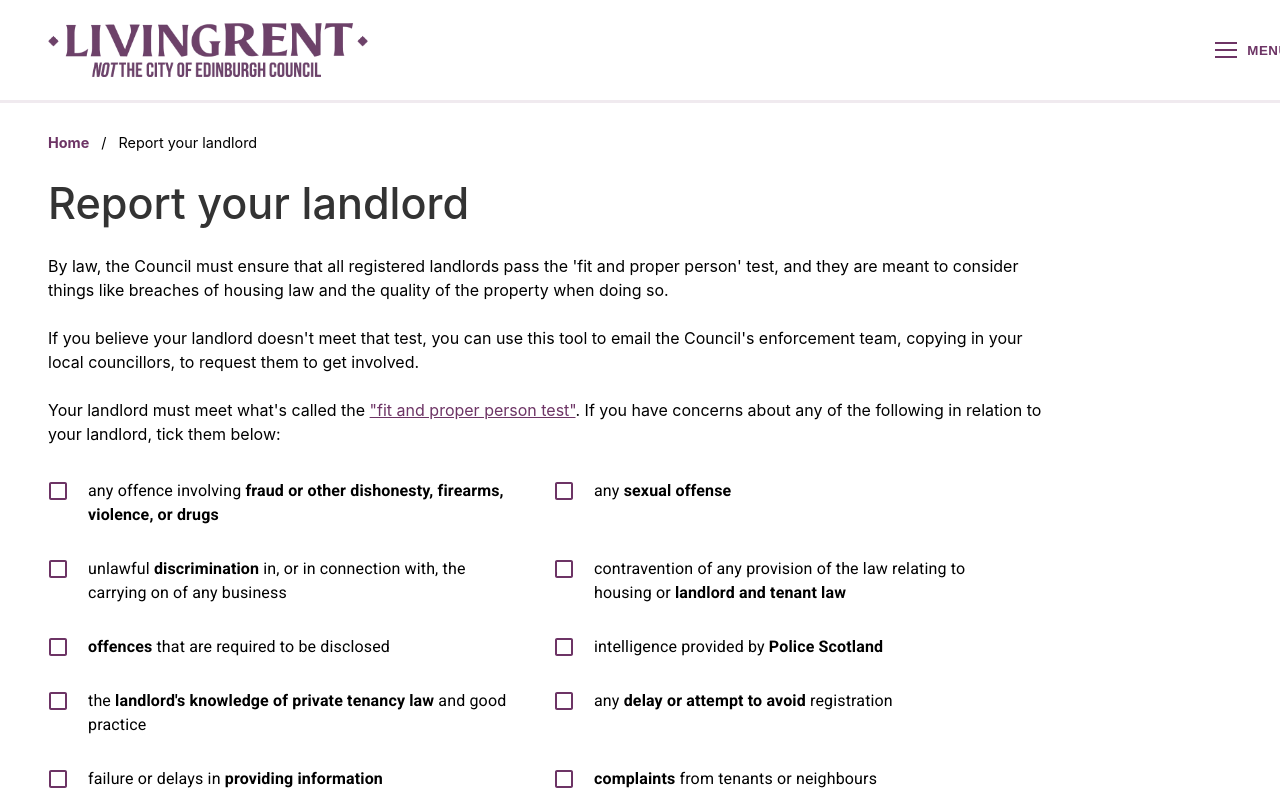
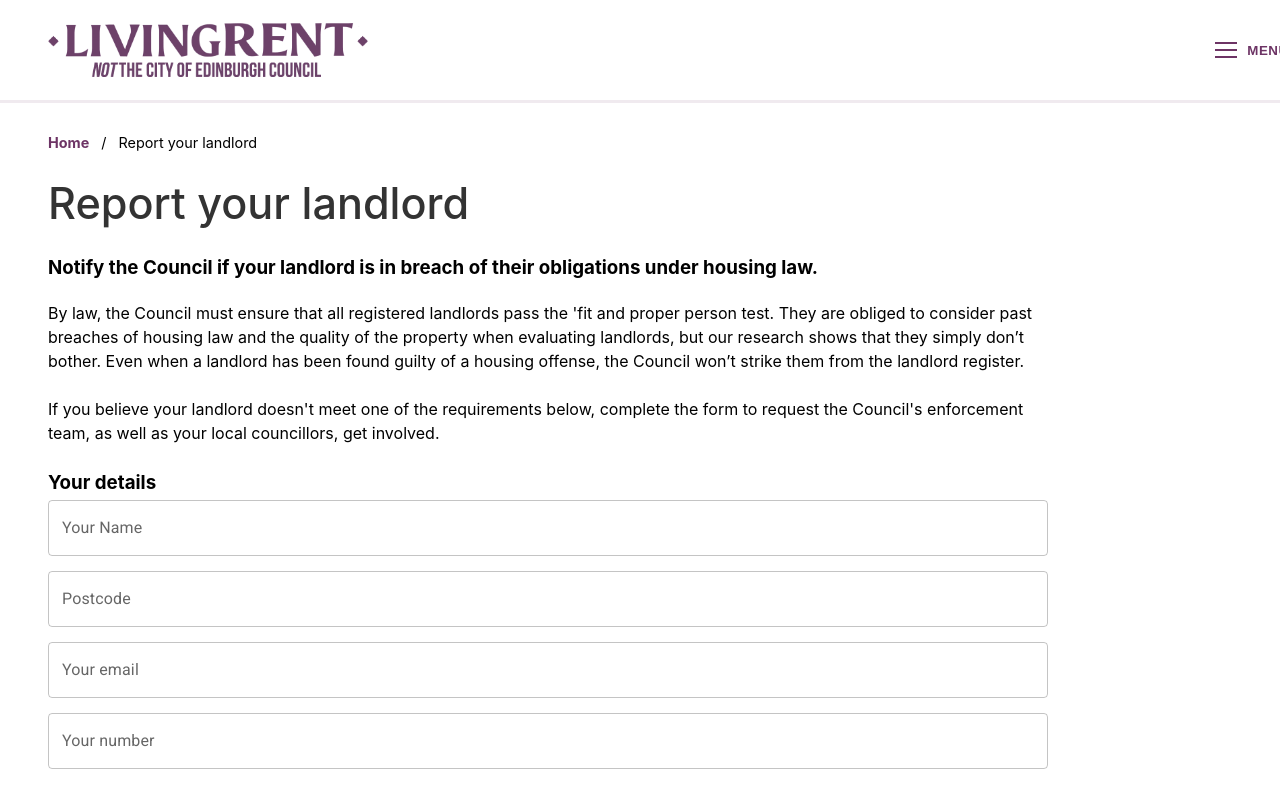
Before and after one commit to gordonmaloney/notecc, a React (Create React App) app: page /report in a window 1280 px wide. Built offline with nearby package versions, Linux system fonts and the light colour scheme; the HTML template or start-up script is replaced by a standard one.

Commit message:
updated copy

```diff
--- a/src/App.js
+++ b/src/App.js
@@ -10,7 +10,7 @@ import {
 import Report from "./Pages/Report";
 import Repairs from "./Pages/Repairs";
 import Footer from "./Components/Footer";
-import TolerableStandard from "./Pages/TolerableStandard";
+import RepairingStandard from "./Pages/RepairingStandard";
 import FPP from "./Pages/FPP";
 import ScrollToTop from "./Components/ScrollToTop";
 import TheCampaign from "./Pages/TheCampaign";
@@ -35,7 +35,9 @@ const App = () => {
 						<Route path="/report" element={<Report />} />
 						<Route path="/repairs" element={<Repairs />} />
 
-						<Route path="/tolerable" element={<TolerableStandard />} />
+						<Route path="/repairingstandard" element={<RepairingStandard />} />
+												<Route path="/tolerable" element={<RepairingStandard />} />
+
 						<Route path="/fpp" element={<FPP />} />
 
 						<Route path="/campaign" element={<TheCampaign />} />
--- a/src/Mailer/Mailer.jsx
+++ b/src/Mailer/Mailer.jsx
@@ -350,8 +350,7 @@ const Mailer = ({
         <div>
           <FormControl component="fieldset">
             <legend style={{padding: 0}}>
-              Do you want to share your details with Living Rent, in case we
-              need to contact you to discuss it more?
+         Are you happy to share your details with Living Rent, in case we need to contact you by phone or email to discuss supporting you with your case? You can read <a href="https://www.livingrent.org/privacy" target="_blank" rel="noopener noreferrer">our privacy policy here</a>.
             </legend>
             <RadioGroup
               row
--- a/src/Mailer/Prompts.jsx
+++ b/src/Mailer/Prompts.jsx
@@ -17,8 +17,30 @@ import {
   CheckBoxStyle,
 } from "../MUIStyles";
 import ReactMarkdown from "react-markdown";
+import { Link } from "react-router-dom";
 
 const tolerableStandardNew = [
+	{
+		requirement: "not **wind and water tight**",
+	},
+	{
+		requirement: "not **reasonably fit for human habitation**",
+	},
+{
+	requirement: "supply of **water, gas, and electricit** not in a reasonable state of repair",
+},
+{
+	requirement: "**fittings, fixtures, appliances and furnishings** not in a reasonable state of repair",
+},
+{
+	requirement: "no satisfactory provision for **food storage and preparation**",
+},
+{
+	requirement: "**common parts of the house** cannot be safely accessed",
+},
+{
+	requirement: "**common tenement door** not secure",
+},
 	{
 		requirement: "is not **structurally stable**",
 	},
@@ -73,125 +95,35 @@ const tolerableStandardNew = [
 	},
 ];
 
-const tolerableStandard = [
+const FPPCriteria = [
 {
-		requirement: "be structurally stable",
-		explanation: "this provision is mainly aimed at problems of subsidence",
+	requirement: "contravention of any provision of the law relating to housing or landlord and tenant law"
 },
 {
-		requirement: "be substantially free from rising or penetrating damp",
-		explanation:
-			"it is important to note the use of the term 'substantially free', not 'completely free', and to note also that the standard does not extend to condensation dampness, although that may be covered by the next point",
+	requirement: "the landlord's knowledge of private tenancy law and good practice"
 },
 {
-		requirement:
-			"have satisfactory provision for natural and artificial lighting, for ventilation and for heating",
-		explanation:
-			"Adequate natural lighting under good weather conditions should be available in rooms intended for sleeping, sitting or eating meals. A test for this is whether normal domestic activities can be undertaken without the aid of artificial light. Ventilation is thought to mean that fresh air can circulate easily to all rooms",
-	},
-	{ requirement: "have satisfactory thermal insulation", explanation: "" },
-	{
-		requirement:
-			"have an adequate piped supply of wholesome water available within the house",
-		explanation: "The water supply is for domestic use",
+	requirement: "any delay or attempt to avoid registration"
 },
 {
-		requirement:
-			"have a sink provided with a satisfactory supply of both hot and cold water within the house",
-		explanation: "",
+	requirement: "failure or delays in providing information"
 },
 {
-		requirement:
-			"have a water closet, or waterless closet, available for the exclusive use of the occupants of the house and suitably located within the house",
-		explanation:
-			"The toilet should be accessible to occupants without compromising their privacy and should be adequately lit and ventilated",
+	requirement: "complaints from tenants or neighbours"
 },
 {
-		requirement:
-			"have a fixed bath or shower and a wash-hand basin, all of which must have a satisfactory supply of hot and cold water and be suitably located in the house",
-		explanation: "",
+	requirement: "information about the physical condition of the property"
 },
 {
-		requirement:
-			"have an effective system for the drainage and disposal of foul and surface water",
-		explanation:
-			"Factors taken into account are the capacity of the system, susceptibility to leakages or blockages and whether foul air from sewage can enter the building",
+	requirement: "judgements against the landlord by the Housing and Property Chamber of the First Tier Tribunal (FTT)"
 },
 {
-		requirement:
-			"have a supply of electricity, where electricity is supplied to the property, that complies with the relevant requirements in relation to electrical installation for that supply and is adequate and safe to use",
-		explanation: "",
+	requirement: "any offence involving fraud or other dishonesty, firearms, violence, or drugs"
 },
 {
-		requirement:
-			"have satisfactory facilities for the cooking of food within the house",
-		explanation:
-			"This does not necessarily mean that a cooker is actually installed, but as a minimum that there is the means of installing a gas or electric appliance",
+	requirement: "any sexual offense"
 },
-	{
-		requirement:
-			"have satisfactory access to all external doors and outbuildings",
-		explanation:
-			"If there is no adequate means of access to a house then there may be a breach of the landlord's repairing obligation.",
-	},
-	{
-		requirement:
-			"satisfactory equipment installed for detecting fire, and for giving warning of fire or suspected fire",
-		explanation: "",
-	},
-	{
-		requirement:
-			"satisfactory equipment installed for detecting, and for giving warning of, carbon monoxide present in a concentration that is hazardous to health",
-		explanation: "",
-	},
-];
-
-const FPPCriteria = [
-	{
-		requirement:
-			"any offence involving **fraud or other dishonesty, firearms, violence, or drugs**",
-	},
-	{
-		requirement: "any **sexual offense**",
-	},
-	{
-		requirement:
-			"unlawful **discrimination** in, or in connection with, the carrying on of any business",
-	},
-	{
-		requirement:
-			"contravention of any provision of the law relating to housing or **landlord and tenant law**",
-	},
-	{
-		requirement: "**offences** that are required to be disclosed",
-	},
-	{
-		requirement: "intelligence provided by **Police Scotland**",
-	},
-	{
-		requirement:
-			"the **landlord's knowledge of private tenancy law** and good practice",
-	},
-	{
-		requirement: "any **delay or attempt to avoid** registration",
-	},
-	{
-		requirement: "failure or delays in **providing information**",
-	},
-	{
-		requirement: "**complaints** from tenants or neighbours",
-	},
-	{
-		requirement:
-			"issues arising from registration or property management in **other local authority areas**",
-	},
-	{
-		requirement: "information about the **physical condition** of the property",
-	},
-	{
-		requirement:
-			"adverse decisions by the Housing and Property Chamber of the **First Tier Tribunal** (FTT)",
-	},
+{ requirement: "unlawful discrimination in, or in connection with, the carrying on of any business"}
 ];
 
 /** Single checkbox row */
@@ -285,7 +217,7 @@ const Prompts = ({ issue, blankTemplate }) => {
 	const handlePrompts = useCallback(() => {
 
 
-		const standardsText = `The following are aspects of the Tolerable Standard which my property does not meet:\n- ${standardsNotMet
+		const standardsText = `The following are aspects of the Repairing Standard which my property does not meet:\n- ${standardsNotMet
 			.map((st) => st.replaceAll("*", ""))
 			.join("\n- ")}`;
 
@@ -345,16 +277,62 @@ const Prompts = ({ issue, blankTemplate }) => {
 	if (stage === "prompts") {
 		return (
 			<div>
+				<h3 style={{marginBottom: '0'}}>Your details</h3>
+
+
+				<TextField
+					label="Your Name"
+					variant="outlined"
+					value={userName}
+					sx={TextFieldStyle}
+					onChange={(e) => setUserName(e.target.value)}
+					fullWidth
+				/>
+
+				<FetchTarget
+					postcode={postcode}
+					setPostcode={setPostcode}
+					adminDivisions={adminDivisions}
+					setAdminDivisions={setAdminDivisions}
+				/>
+
+				<EmailInput
+					userEmail={userEmail}
+					setUserEmail={setUserEmail}
+					emailClient={emailClient}
+					setEmailClient={setEmailClient}
+				/>
+
+				<TextField
+					label="Your number"
+          variant="outlined"
+					value={userNumber}
+					sx={TextFieldStyle}
+					onChange={(e) => setUserNumber(e.target.value)}
+					fullWidth
+				/>
+
+
+				<h3 style={{marginBottom: '0'}}>Your situation</h3>
+
+	<TextField
+					label="Your Story"
+          variant="outlined"
+          placeholder="Give as much detail about your situation as you can here - this will be incorporated into the body of your message to the Council"
+					value={userStory}
+					sx={TextFieldStyle}
+					onChange={(e) => setUserStory(e.target.value)}
+					multiline
+					rows={4}
+					fullWidth
+				/>
+
+
+
+
 				{issue === "repair" && (
 					<>
-						Your property must meet what's called the{" "}
-						<a href="../tolerable" target="_blank" rel="noreferrer">
-							"Tolerable Standard"
-						</a>
-						, and the Council is required to take action if it doesn't. To meet
-						the Tolerable Standard, your home must meet all of the following
-						criteria. Use the buttons below to say if any of the following apply
-						to your home:
+					In addition to the above, it can help strengthen your case to show clearly the ways in which your home fails to meet the Government’s <Link to="/repairingstandard">Repairing Standard</Link>. You can tick any of the following boxes that apply to your situation, and they will be incorporated into the draft message:
 						<br />
 						<div style={{ margin: "1.5rem 0" }}>
 							<Checklist
@@ -387,49 +365,10 @@ const Prompts = ({ issue, blankTemplate }) => {
 
 				<br />
 
-				<TextField
-					label="Your Name"
-					variant="outlined"
-					value={userName}
-					sx={TextFieldStyle}
-					onChange={(e) => setUserName(e.target.value)}
-					fullWidth
-				/>
 
-				<TextField
-					label="Your Story"
-          variant="outlined"
-          placeholder="Give as much detail about your situation as you can here"
-					value={userStory}
-					sx={TextFieldStyle}
-					onChange={(e) => setUserStory(e.target.value)}
-					multiline
-					rows={4}
-					fullWidth
-				/>
 
-				<FetchTarget
-					postcode={postcode}
-					setPostcode={setPostcode}
-					adminDivisions={adminDivisions}
-					setAdminDivisions={setAdminDivisions}
-				/>
 
-				<EmailInput
-					userEmail={userEmail}
-					setUserEmail={setUserEmail}
-					emailClient={emailClient}
-					setEmailClient={setEmailClient}
-				/>
 
-				<TextField
-					label="Your number"
-          variant="outlined"
-					value={userNumber}
-					sx={TextFieldStyle}
-					onChange={(e) => setUserNumber(e.target.value)}
-					fullWidth
-				/>
 
 				<Tooltip
 					title="Make sure you have filled out all the questions above"
--- a/src/PageList.jsx
+++ b/src/PageList.jsx
@@ -29,8 +29,8 @@ export const PageList = [
   },
 
   {
-    title: "The Tolerable Standard",
-    path: "/tolerable",
+    title: "The Repairing Standard",
+    path: "/repairingstandard",
     highlight: false,
     feature: false,
     col: 2,
--- a/src/Pages/Landing.jsx
+++ b/src/Pages/Landing.jsx
@@ -11,28 +11,19 @@ const Landing = () => {
     <div className="page-wrapper">
       <h1>Tenant Complaints Portal</h1>
 
+<h3>Got a rogue landlord? Flat falling to bits? Getting help from the Council couldn’t be more difficult. That’s why Living Rent built this site.
+</h3>
            <p>
-        Edinburgh City Council has a series of legal responsibilities to enforce
-        good practice in the Private Rented Sector, that they are routinely not
-        fulfilling. They must ensure your home meets the{" "}
-        <Link to="./tolerable">Tolerable Standard</Link>, and they must ensure
-        that landlords pass the{" "}
-        <Link to="./fpp"> 'Fit and Proper Person' test</Link>. However,{" "}
-        <strong>
-          getting help from the Council couldn't be more difficult.
-        </strong>
+        The City of Edinburgh Council has long neglected its legal obligations to deal with rogue landlords in private rental housing. They are meant to ensure your home meets the {" "}
+        <Link to="./repairingstandard">Tolerable Standard</Link>, and that landlords landlords pass the{" "}
+        <Link to="./fpp"> 'Fit and Proper Person' test</Link>. But <a href="https://assets.nationbuilder.com/livingrent/pages/6200/attachments/original/1754591516/Letting_Landlords_Off_The_Hook_PDF.pdf" target="_blank" rel="noopener noreferrer"  >we have shown that the Council isn’t bothering to use these powers.</a>
       </p>
       <p>
-        For a tenant to make a complaint against their landlord is already
-        intimidating enough, but the Council makes it about as hard as possible
-        for tenants to even get in touch.{" "}
-        <strong>That's why Living Rent built this site.</strong>
+      Making a complaint against a landlord is intimidating for tenants, and the Council makes it as hard as possible for tenants to even get in touch.
       </p>
       <p>
-        Since the council won't tell tenants who to contact when they need
-        support with their landlord, <strong>we will</strong>. And, Councillors,
-        this page should be a part of your own website. We'll gladly give you
-        the code. You know how to get in touch.
+      But if the Council won’t help tenants report dodgy landlords, then <b>Living Rent will</b>. And, Councillors, this page should be a part of your own website. We'll gladly give you the code. You know how to get in touch.
+
       </p>
 
       <Grid container spacing={2} justifyContent={"center"}>
--- a/src/Pages/Report.jsx
+++ b/src/Pages/Report.jsx
@@ -16,15 +16,12 @@ const Report = () => {
 
 			<h1>Report your landlord</h1>
 
+<h3>Notify the Council if your landlord is in breach of their obligations under housing law.
+</h3>
 			<p>
-				By law, the Council must ensure that all registered landlords pass the
-				'fit and proper person' test, and they are meant to consider things like
-				breaches of housing law and the quality of the property when doing so.
-				<br />
-				<br />
-				If you believe your landlord doesn't meet that test, you can use this
-				tool to email the Council's enforcement team, copying in your local
-				councillors, to request them to get involved.
+				By law, the Council must ensure that all registered landlords pass the 'fit and proper person test. They are obliged to consider past breaches of housing law and the quality of the property when evaluating landlords, but our research shows that they simply don’t bother. Even when a landlord has been found guilty of a housing offense, the Council won’t strike them from the landlord register.
+<br/><br/>
+If you believe your landlord doesn't meet one of the requirements below, complete the form to request the Council's enforcement team, as well as your local councillors, get involved.
 			</p>
 
 			<Prompts
```
Also changed, not shown: src/Components/Footer.css (+29 -0 lines), src/Components/Footer.jsx (+5 -2 lines), src/Pages/RepairingStandard.jsx (renamed from src/Pages/TolerableStandard.jsx, +19 -8 lines), src/Pages/Repairs.jsx (+8 -9 lines), src/Pages/TheCampaign.jsx (+6 -21 lines), src/living-rent-logo.png (added). Lines whose indentation alone changed are shown as unchanged.
